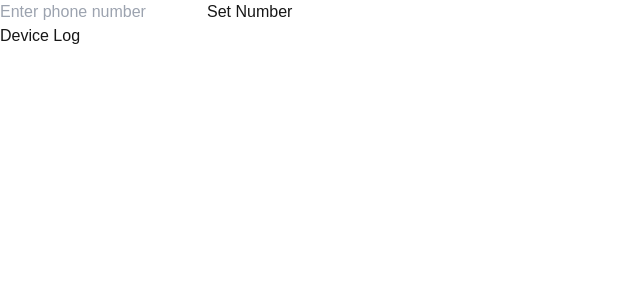
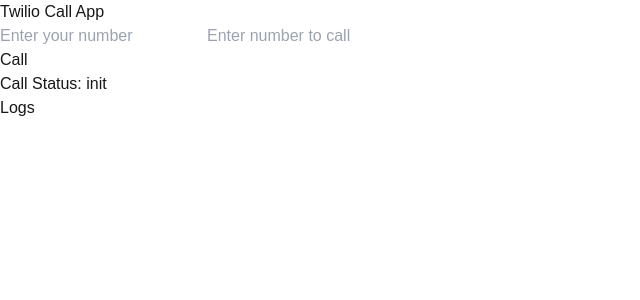
Before and after one commit to doyourbest96/twilio-browser-calling, a Next.js app: page / in a window 1280 px wide. Shown: the top 300 px of the page, without its empty margins (0-640 px from the left). Built offline with nearby package versions, Linux system fonts and the light colour scheme.

Commit message:
[update] update main page
Co-Authored-By: jamest33 <182724236+jamest33@users.noreply.github.com>

```diff
--- a/src/app/page.tsx
+++ b/src/app/page.tsx
@@ -1,89 +1,193 @@
 "use client";
+// import { useState } from "react";
+// import { PhoneIcon } from "@heroicons/react/24/solid";
+
+// import DialPad from "@/components/DialPad";
+// import CallInModal from "@/components/CallInModal";
+// import CallOutModal from "@/components/CallOutModal";
+
+// import { useTwilioContext } from "@/contexts/TwilioContext";
+
+// export default function Home() {
+//   const [showDialPad, setShowDialPad] = useState(false);
+//   const [isCallActive, setIsCallActive] = useState(false);
+//   const [phoneNumber, setPhoneNumber] = useState("");
+
+//   const {
+//     incomingConnection,
+//     twilioLogs,
+//     setTwilioNumber,
+//     handleCallOut,
+//     handleHangUp,
+//     handleAcceptCall,
+//     handleRejectCall,
+//   } = useTwilioContext();
+
+//   const handleCall = (phoneNumber: string) => {
+//     setShowDialPad(false);
+//     setIsCallActive(true);
+//     handleCallOut(phoneNumber);
+//   };
+
+//   return (
+
+//     // <div className="flex flex-col justify-center items-center h-screen">
+//     //   <div>
+//     //     <input
+//     //       type="text"
+//     //       placeholder="Enter phone number"
+//     //       value={phoneNumber}
+//     //       onChange={(e) => setPhoneNumber(e.target.value)}
+//     //     />
+//     //     <button onClick={() => setTwilioNumber(phoneNumber)}>Set Number</button>
+//     //   </div>
+//     //   <div>
+//     //     <div className="flex flex-col gap-2 items-center">
+//     //       <p>Device Log</p>
+//     //       <div className="mt-4 min-w-96 h-32 overflow-y-auto bg-gray-100 rounded-lg p-2">
+//     //         {twilioLogs.map((log, index) => (
+//     //           <p key={index} className="text-sm text-gray-600">
+//     //             &gt; {log}
+//     //           </p>
+//     //         ))}
+//     //       </div>
+//     //       <button
+//     //         onClick={() => setShowDialPad(true)}
+//     //         className="flex-1 py-2 px-6 rounded-full bg-green-500 hover:bg-green-600 text-white flex items-center justify-center"
+//     //       >
+//     //         <PhoneIcon className="h-4 w-4" />
+//     //       </button>
+//     //     </div>
+
+//     //     {showDialPad && (
+//     //       <DialPad
+//     //         handleCall={handleCall}
+//     //         onClose={() => setShowDialPad(false)}
+//     //       />
+//     //     )}
+
+//     //     {isCallActive && (
+//     //       <div className="call-modal">
+//     //         <CallOutModal />
+//     //         <button
+//     //           onClick={() => {
+//     //             setIsCallActive(false);
+//     //             handleHangUp();
+//     //           }}
+//     //         >
+//     //           End Call
+//     //         </button>
+//     //       </div>
+//     //     )}
+
+//     //     <CallInModal
+//     //       connection={incomingConnection}
+//     //       onAccept={handleAcceptCall}
+//     //       onReject={handleRejectCall}
+//     //     />
+//     //   </div>
+//     // </div>
+//   );
+// }
+
 import { useState } from "react";
-import { PhoneIcon } from "@heroicons/react/24/solid";
-
-import DialPad from "@/components/DialPad";
-import CallInModal from "@/components/CallInModal";
-import CallOutModal from "@/components/CallOutModal";
 
 import { useTwilioContext } from "@/contexts/TwilioContext";
 
+import { formatTime } from "@/utils/formatTime";
+
 export default function Home() {
-  const [showDialPad, setShowDialPad] = useState(false);
-  const [isCallActive, setIsCallActive] = useState(false);
-  const [phoneNumber, setPhoneNumber] = useState("");
+  const [numberToCall, setNumberToCall] = useState("");
 
   const {
-    inComingConnection,
+    device,
+    twilioNumber,
     twilioLogs,
+    callStatus,
+    isRecording,
+    callDuration,
+    captionText,
     setTwilioNumber,
     handleCallOut,
+    handleAcceptCall,
     handleHangUp,
-    handleAcceptCall,
-    handleRejectCall,
   } = useTwilioContext();
+  return (
+    <div className="p-6 bg-gray-100 min-h-screen">
+      <div className="max-w-md mx-auto bg-white rounded-lg shadow-md p-6">
+        <h1 className="text-2xl font-bold mb-4">Twilio Call App</h1>
 
-  const handleCall = (phoneNumber: string) => {
-    setShowDialPad(false);
-    setIsCallActive(true);
-    handleCallOut(phoneNumber);
-  };
+        <input
+          type="tel"
+          className="w-full border border-gray-300 rounded px-3 py-2 mb-4"
+          value={twilioNumber}
+          onChange={(e) => setTwilioNumber(e.target.value)}
+          placeholder="Enter your number"
+        />
 
-  return (
-    <div className="flex flex-col justify-center items-center h-screen">
-      <div>
         <input
-          type="text"
-          placeholder="Enter phone number"
-          value={phoneNumber}
-          onChange={(e) => setPhoneNumber(e.target.value)}
+          type="tel"
+          className="w-full border border-gray-300 rounded px-3 py-2 mb-4"
+          value={numberToCall}
+          onChange={(e) => setNumberToCall(e.target.value)}
+          placeholder="Enter number to call"
         />
-        <button onClick={() => setTwilioNumber(phoneNumber)}>Set Number</button>
-      </div>
-      <div>
-        <div className="flex flex-col gap-2 items-center">
-          <p>Device Log</p>
-          <div className="mt-4 min-w-96 h-32 overflow-y-auto bg-gray-100 rounded-lg p-2">
-            {twilioLogs.map((log, index) => (
-              <p key={index} className="text-sm text-gray-600">
-                &gt; {log}
-              </p>
-            ))}
-          </div>
+
+        <div className="flex justify-center space-x-4">
           <button
-            onClick={() => setShowDialPad(true)}
-            className="flex-1 py-2 px-6 rounded-full bg-green-500 hover:bg-green-600 text-white flex items-center justify-center"
+            className="bg-blue-500 hover:bg-blue-700 text-white font-bold py-2 px-4 rounded disabled:opacity-50"
+            onClick={() => handleCallOut(numberToCall)}
+            disabled={!device || callStatus !== "ready"}
           >
-            <PhoneIcon className="h-4 w-4" />
+            Call
           </button>
+          {callStatus === "incoming" && (
+            <button
+              className="bg-green-500 hover:bg-green-700 text-white font-bold py-2 px-4 rounded"
+              onClick={handleAcceptCall}
+            >
+              Accept
+            </button>
+          )}
+          {(callStatus === "incoming" ||
+            callStatus === "outgoing" ||
+            callStatus === "connected") && (
+            <button
+              className="bg-red-500 hover:bg-red-700 text-white font-bold py-2 px-4 rounded"
+              onClick={handleHangUp}
+            >
+              Hang Up
+            </button>
+          )}
         </div>
 
-        {showDialPad && (
-          <DialPad
-            handleCall={handleCall}
-            onClose={() => setShowDialPad(false)}
-          />
-        )}
+        <div className="mt-6">
+          <p className="text-lg font-semibold">Call Status: {callStatus}</p>
+          {callStatus === "connected" && (
+            <p className="text-gray-600">
+              Call Duration: {formatTime(callDuration)}
+            </p>
+          )}
+        </div>
 
-        {isCallActive && (
-          <div className="call-modal">
-            <CallOutModal />
-            <button
-              onClick={() => {
-                setIsCallActive(false);
-                handleHangUp();
-              }}
-            >
-              End Call
-            </button>
+        <div className="mt-6">
+          <h2 className="text-xl font-semibold mb-2">Logs</h2>
+          <ul className="list-disc list-inside">
+            {twilioLogs.map((log, index) => (
+              <li key={index} className="text-gray-700">
+                {log}
+              </li>
+            ))}
+          </ul>
+        </div>
+
+        {isRecording && <p className="mt-4 text-green-600">Recording...</p>}
+        {captionText && (
+          <div className="mt-4">
+            <h2 className="text-xl font-semibold mb-2">Captions</h2>
+            <p className="text-gray-700 whitespace-pre-wrap">{captionText}</p>
           </div>
         )}
-
-        <CallInModal
-          connection={inComingConnection}
-          onAccept={handleAcceptCall}
-          onReject={handleRejectCall}
-        />
       </div>
     </div>
   );
```
